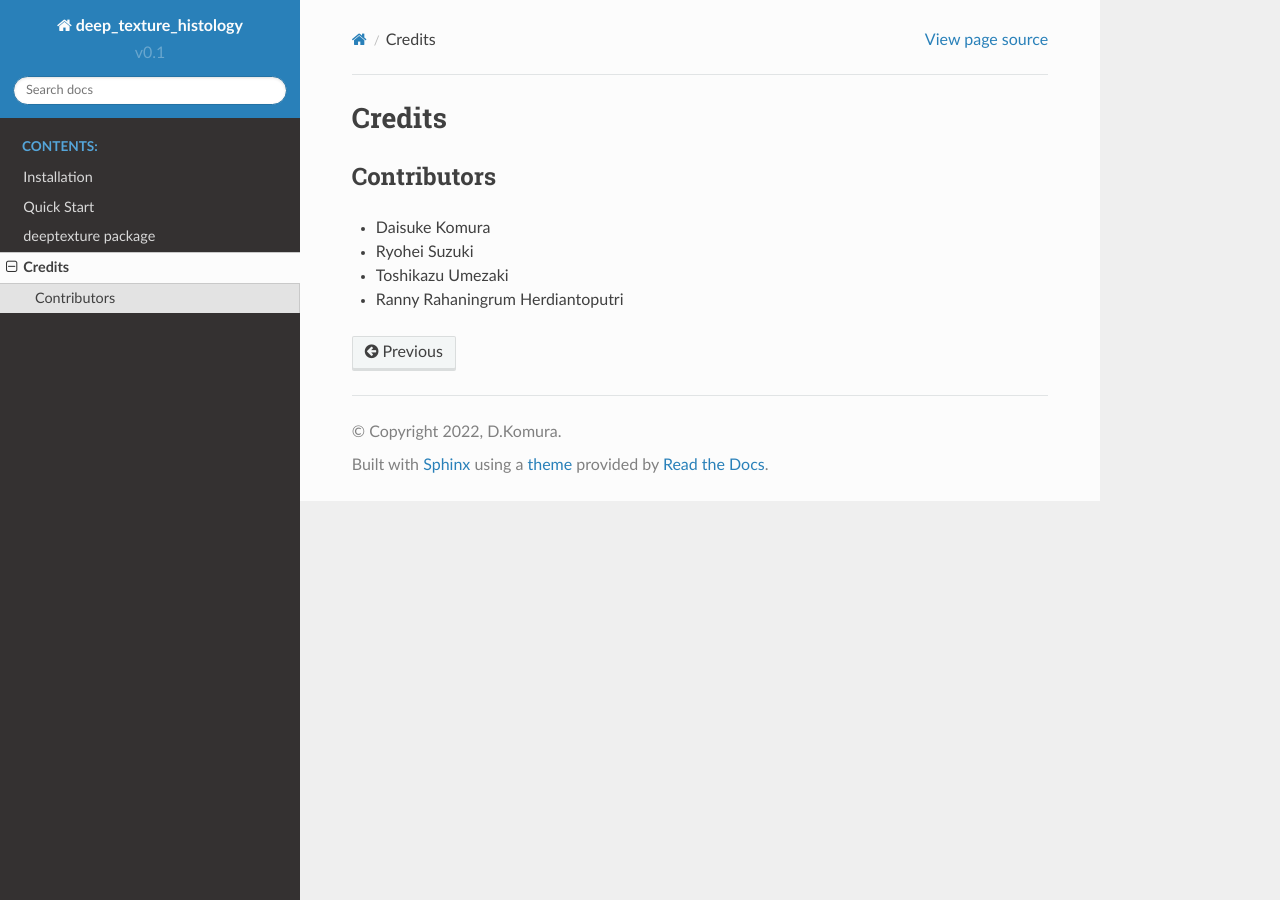
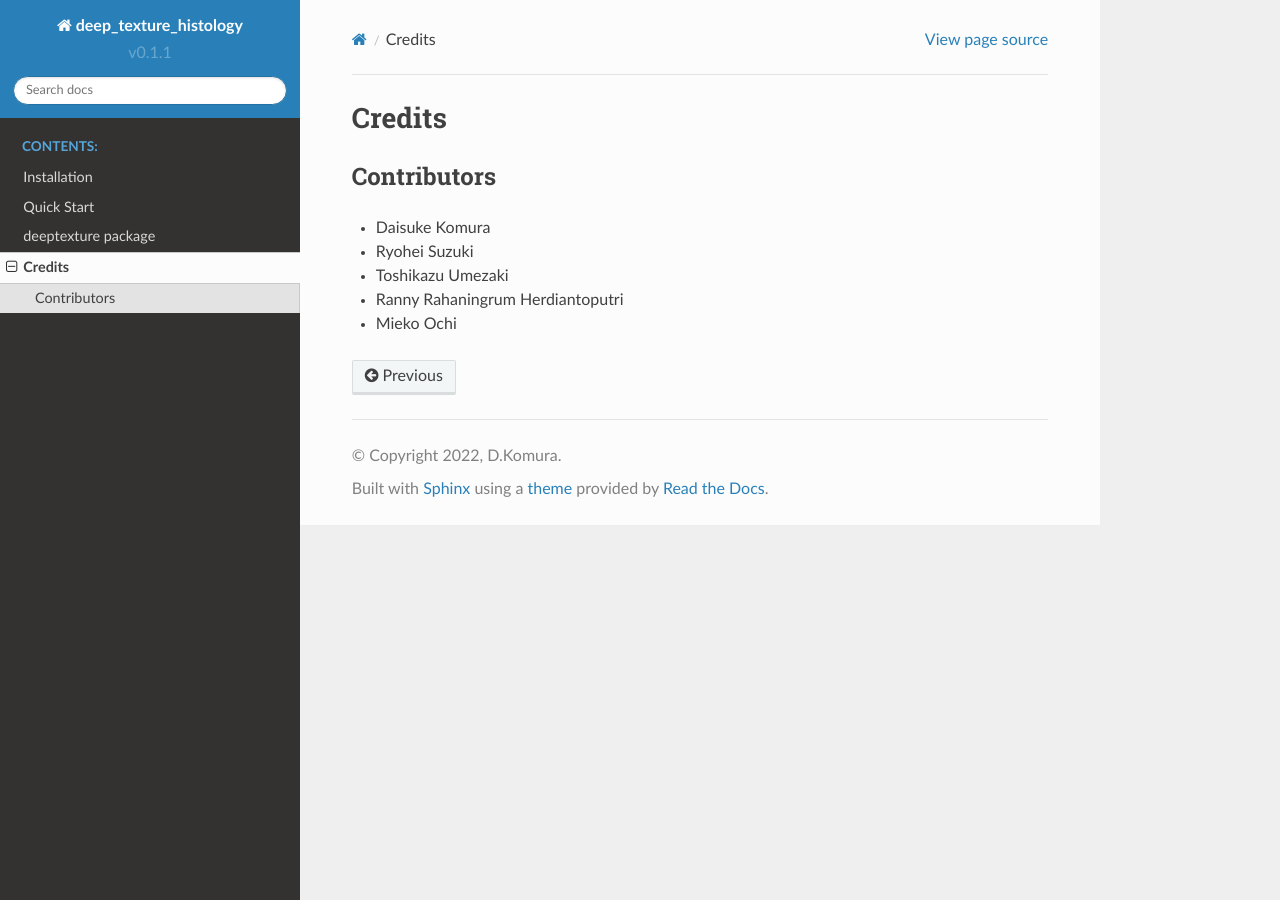
Before and after one commit to dakomura/deep_texture_histology, a Sphinx documentation site: the page built from docs/authors.rst, in a window 1280 px wide. Built offline with Sphinx 7.4.7 and the Read the Docs theme 2.0.0, drawn with Linux system fonts in a browser that asks for light colours.

Commit message:
modify requirements.txt

```diff
--- a/docs/authors.rst
+++ b/docs/authors.rst
@@ -9,3 +9,4 @@
 * Ryohei Suzuki
 * Toshikazu Umezaki
 * Ranny Rahaningrum Herdiantoputri
+* Mieko Ochi
--- a/docs/conf.py
+++ b/docs/conf.py
@@ -25,10 +25,10 @@
 author = 'D.Komura'
 
 # The short X.Y version
-version = 'v0.1'
+version = 'v0.1.1'
 
 # The full version, including alpha/beta/rc tags
-release = 'v0.1'
+release = 'v0.1.1'
 
 
 # -- General configuration ---------------------------------------------------
--- a/docs/requirements.txt
+++ b/docs/requirements.txt
@@ -1,6 +1,6 @@
 # Defining the exact version will make sure things don't break
 nmslib==2.0.6
-numpy==1.20
+numpy
 tensorflow
 joblib==1.0.0
 Pillow==8.0.1
```
